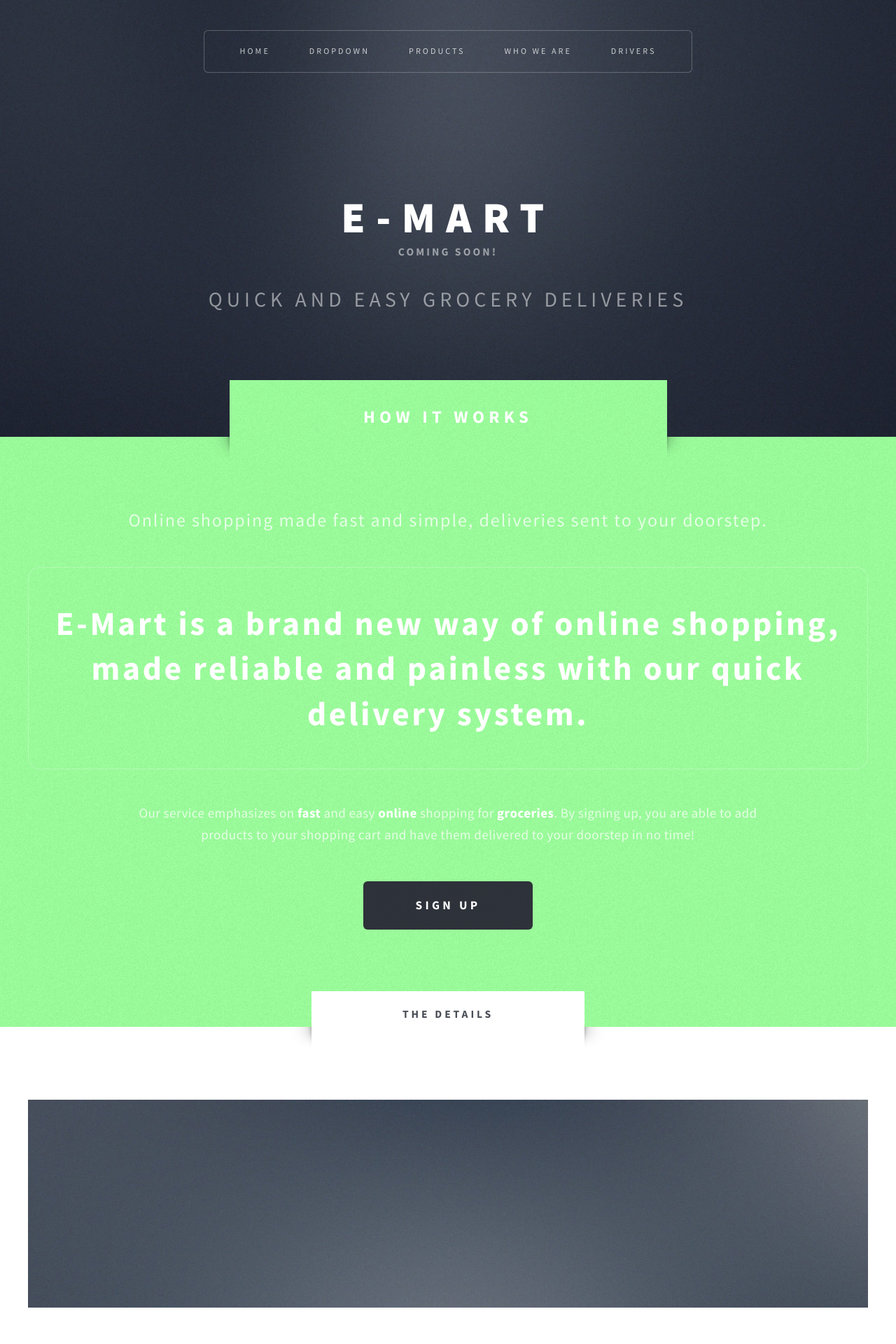
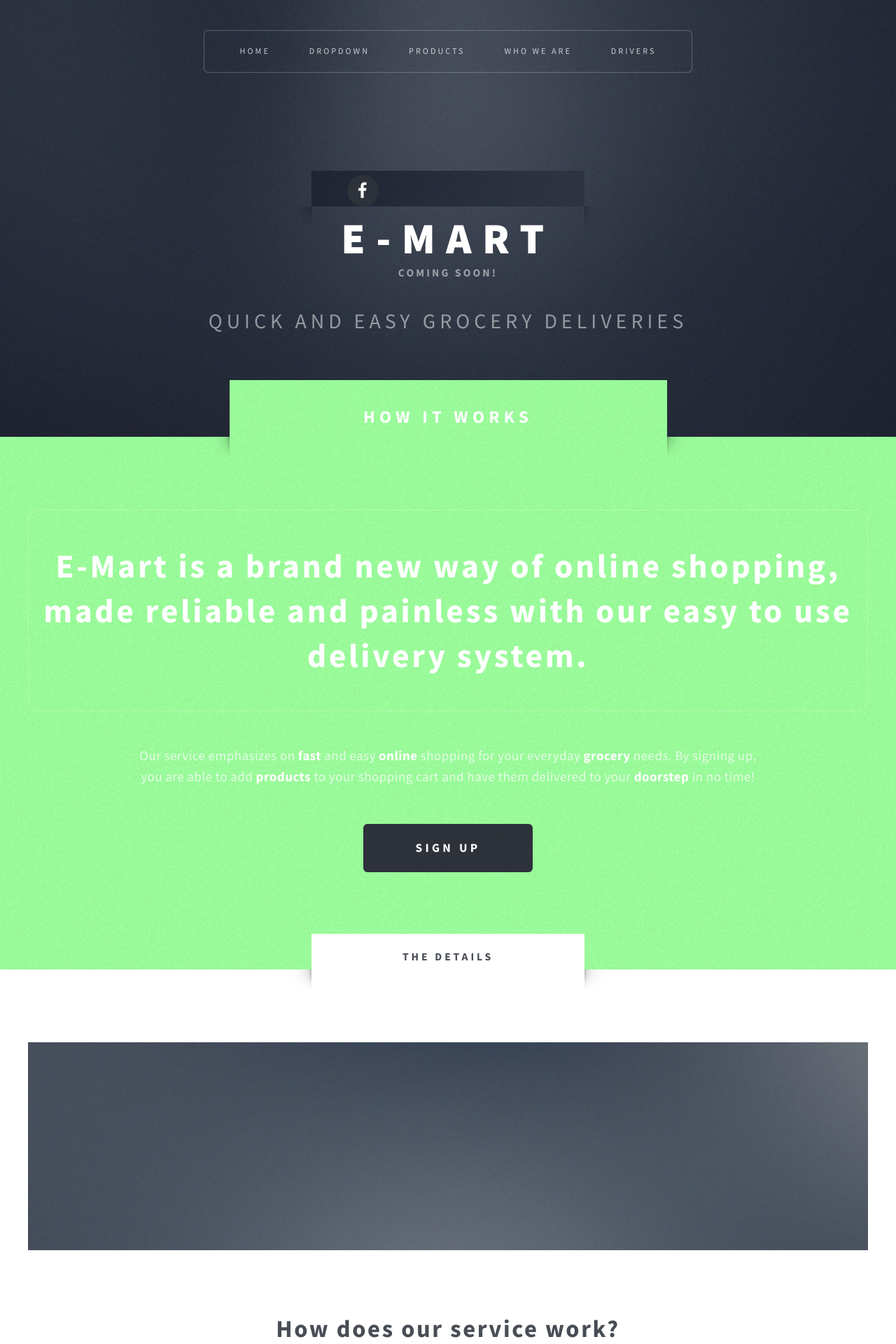
Before and after one commit to PeruvianCoder/E-Mart, a PHP site: page / in a window 1280 px wide. Shown: the top 1920 px of the page at 70% size. Run offline with PHP 8.4, Linux system fonts and the light colour scheme.

Commit message:
fixed design

```diff
--- a/css/override.css
+++ b/css/override.css
@@ -1,3 +1,6 @@
 h1{
 	font-size: 200px;
 }
+.icon.fa-facebook h3{
+
+}
--- a/css/style-desktop.css
+++ b/css/style-desktop.css
@@ -265,7 +265,6 @@
 			margin-bottom: -3.25em;
 			margin-left: -12.5em;
 			padding-top: 0.5em;
-			background-color: #9DFF9D;
 
 		}
 
--- a/index.html
+++ b/index.html
@@ -25,13 +25,23 @@
 		<!--[if lte IE 8]><link rel="stylesheet" href="css/ie/v8.css" /><![endif]-->
 	</head>
 	<body class="homepage">
-
 		<!-- Header -->
 			<div id="header-wrapper" class="wrapper">
 				<div id="header">
-
 					<!-- Logo -->
 						<div id="logo">
+							<div class="title" style="background-image: url('../images/banner.jpg');">
+								<section class="feature-list small">
+									<div class="row">
+										<div class="6u">
+											<section class="center-align">
+												<h3 class="icon fa-facebook"></h3>
+											</section>
+										</div>
+									</div>
+								</section>
+							</div>
+							<br>
 							<h1 style="font-size: 62px;">E-Mart</h1>
 							<h2><p>Coming soon!</p></h2>
 							<p style="font-size: 30px;">Quick and easy grocery deliveries</p>
@@ -73,12 +83,11 @@
 			<div id="intro-wrapper" class="wrapper style1">
 				<div class="title" style="font-size:25px;">How it works</div>
 				<section id="intro" class="container">
-					<p class="style1">Online shopping made fast and simple, deliveries sent to your doorstep.</p>
-					<p class="style2">
-						E-Mart is a brand new way of online shopping, made reliable and painless with our quick delivery system. </a>
+						<p class="style2">
+						<a>E-Mart is a brand new way of online shopping, made reliable and painless with our easy to use delivery system. </a>
 					</p>
-					<p class="style3">Our service emphasizes on <strong>fast</strong> and easy <strong>online</strong> shopping for <strong>groceries</strong>. By signing up, you are able to add products to your shopping cart and have
-					them delivered to your doorstep in no time!
+					<p class="style3">Our service emphasizes on <strong>fast</strong> and easy <strong>online</strong> shopping for your everyday <strong>grocery</strong> needs. By signing up, you are able to add <strong>products</strong> to your shopping cart and have
+					them delivered to your <strong>doorstep</strong> in no time!
 					<ul class="actions">
 						<li><a href="#" class="button style3 big">Sign Up</a></li>
 					</ul>
@@ -98,8 +107,7 @@
 					<!-- Features -->
 						<section id="features">
 							<header class="style1">
-								<h2>Dolor consequat feugiat amet veroeros</h2>
-								<p>Feugiat dolor nullam orci pretium phasellus justo</p>
+								<h2>How does our service work?</h2>
 							</header>
 							<div class="feature-list">
 								<div class="row">
@@ -156,7 +164,7 @@
 
 		<!-- Highlights -->
 			<div class="wrapper style3">
-				<div class="title">The Endorsements</div>
+				<div class="title">Meet our Team</div>
 				<div id="highlights" class="container">
 					<div class="row 150%">
 						<div class="4u">
```
